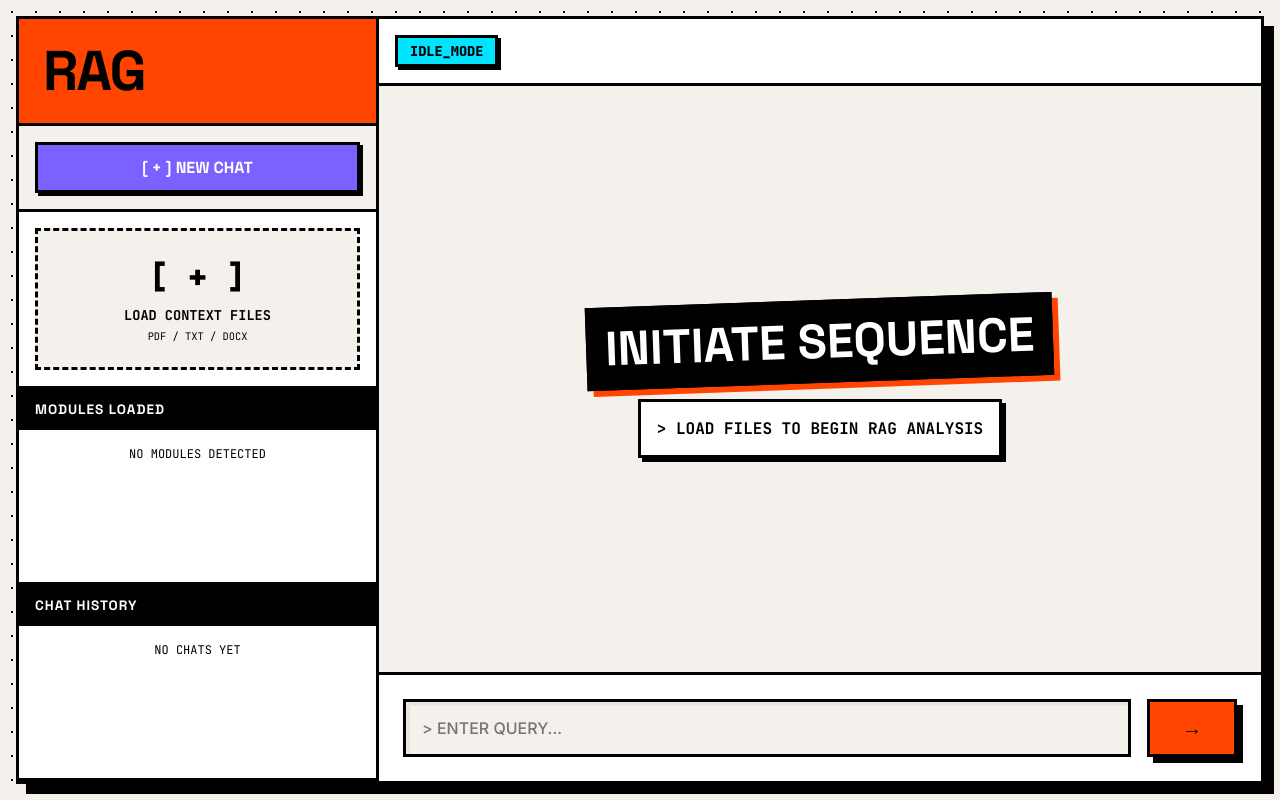
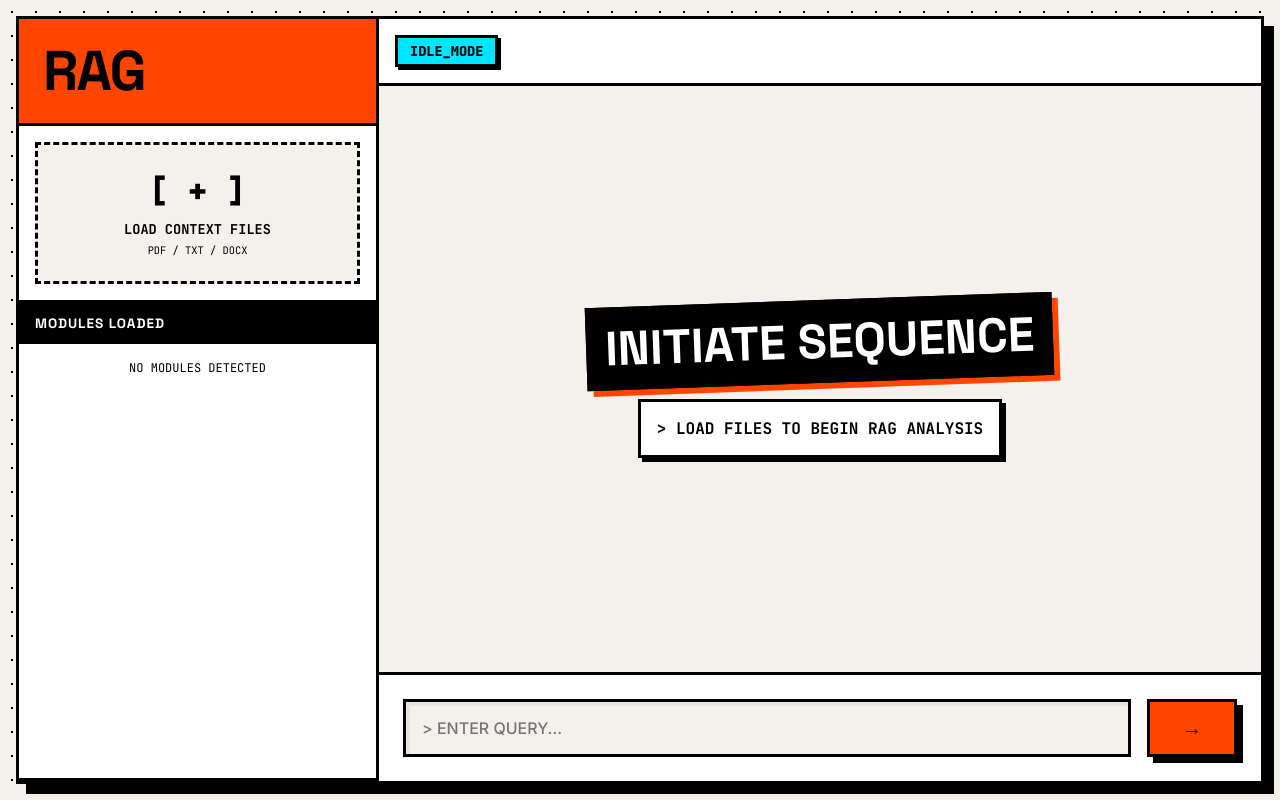
Before and after one commit to kathirm1323-ai/RAG-system, a Flask app: page / in a window 1280 px wide. Run offline with Flask 3, Linux system fonts and the light colour scheme; some web fonts are replaced.

Commit message:
Revert to original brutalist UI but keep session isolation fix

```diff
--- a/templates/index.html
+++ b/templates/index.html
@@ -479,12 +479,6 @@
                 <h1>RAG</h1>
             </div>
 
-            <div style="padding: 1rem; border-bottom: var(--border-thick);">
-                <button id="new-chat-btn" class="brutal-btn" style="width: 100%; font-size: 1rem; padding: 0.75rem;">
-                    [ + ] NEW CHAT
-                </button>
-            </div>
-
             <div class="upload-wrapper">
                 <div class="upload-area" id="drop-zone" onclick="document.getElementById('file-input').click()">
                     <div class="upload-icon">[ + ]</div>
@@ -502,11 +496,12 @@
                 <div style="padding: 1rem; font-family: 'JetBrains Mono'; font-size: 0.75rem; text-align: center;">NO MODULES DETECTED</div>
             </div>
 
-            <div class="section-header">
-                <span>CHAT HISTORY</span>
+            <div class="section-header" style="display: none;">
+                <span>Global Trace Log</span>
+                <button id="clear-btn" class="brutal-btn" style="font-size:0.65rem; padding: 2px 6px;">PURGE</button>
             </div>
-            <div class="list-container" id="chat-history-list" style="border-bottom: var(--border-thick); max-height: 250px;">
-                <div style="padding: 1rem; font-family: 'JetBrains Mono'; font-size: 0.75rem; text-align: center;">NO CHATS YET</div>
+            <div class="list-container" id="history-box" style="border-bottom:none; display: none;">
+                <div style="padding: 1rem; font-family: 'JetBrains Mono'; font-size: 0.75rem; text-align: center;">NO TRACES IN BUFFER</div>
             </div>
         </aside>
 
@@ -549,12 +544,11 @@
         const queryInput = document.getElementById('query-input');
         const sendBtn = document.getElementById('send-btn');
         const toast = document.getElementById('toast');
-        const chatHistoryList = document.getElementById('chat-history-list');
+        const historyBox = document.getElementById('history-box');
         const libraryBox = document.getElementById('library-box');
         const modeBadge = document.getElementById('mode-badge');
         const activeFilesBadge = document.getElementById('active-files-badge');
         const welcomeState = document.getElementById('welcome-state');
-        const newChatBtn = document.getElementById('new-chat-btn');
 
         let isReady = false;
         let interactionCount = 0;
@@ -638,10 +632,10 @@
                 }
             };
 
+            historyBox.insertBefore(div, historyBox.firstChild);
+        }
+
         // --- Session Management ---
-        let chats = JSON.parse(localStorage.getItem('rag_chats')) || [];
-        let currentChatId = null;
-
         function generateUUID() {
             return 'xxxx-xxxx-4xxx-yxxx'.replace(/[xy]/g, function(c) {
                 var r = Math.random() * 16 | 0, v = c == 'x' ? r : (r & 0x3 | 0x8);
@@ -649,131 +643,69 @@
             });
         }
 
-        function saveChats() {
-            localStorage.setItem('rag_chats', JSON.stringify(chats));
+        let sessionId = sessionStorage.getItem('rag_session_id');
+        if (!sessionId) {
+            sessionId = generateUUID();
+            sessionStorage.setItem('rag_session_id', sessionId);
         }
 
-        function getCurrentChat() {
-            return chats.find(c => c.id === currentChatId);
-        }
+        async function deleteHistoryItem(pairIndex, element) {
+            if (!confirm("PURGE THIS TRACE?")) return;
 
-        function renderChatHistoryList() {
-            chatHistoryList.innerHTML = '';
-            if (chats.length === 0) {
-                chatHistoryList.innerHTML = '<div style="padding: 1rem; font-family: \'JetBrains Mono\'; font-size: 0.75rem; text-align: center;">NO CHATS YET</div>';
-                return;
-            }
-
-            const sortedChats = [...chats].sort((a, b) => b.timestamp - a.timestamp);
-
-            sortedChats.forEach(chat => {
-                const div = document.createElement('div');
-                const isActive = (chat.id === currentChatId);
-                div.className = 'history-item';
-                if (isActive) {
-                    div.style.background = 'rgba(255, 69, 0, 0.1)';
-                    div.style.borderLeft = '4px solid var(--accent-orange)';
+            try {
+                const response = await fetch(`${API_BASE_URL}/delete_history_item`, {
+                    method: 'POST',
+                    headers: {'Content-Type': 'application/json'},
+                    body: JSON.stringify({ pair_index: pairIndex, session_id: sessionId })
+                });
+                if (response.ok) {
+                    element.style.display = 'none';
+                    setTimeout(() => { fetchHistory(); showToast("TRACE PURGED"); }, 100);
+                } else {
+                    showToast("PURGE FAILED", true);
                 }
-
-                div.innerHTML = `
-                    <button class="delete-item-btn" title="Delete" onclick="event.stopPropagation(); deleteChat('${chat.id}')">X</button>
-                    <strong>${chat.title}</strong>
-                    <span style="font-size: 0.65rem; color: #666; font-family: 'JetBrains Mono';">${new Date(chat.timestamp).toLocaleTimeString([], {hour: '2-digit', minute:'2-digit'})}</span>
-                `;
-
-                div.onclick = () => switchChat(chat.id);
-                chatHistoryList.appendChild(div);
-            });
-        }
-
-        function createNewChat() {
-            let chatName = prompt("> ENTER CHAT NAME:", "NEW_SESSION");
-            if (chatName === null) return;
-            chatName = chatName.trim() || "NEW_SESSION";
-
-            currentChatId = generateUUID();
-            let newChat = {
-                id: currentChatId,
-                title: chatName,
-                timestamp: Date.now()
-            };
-            chats.push(newChat);
-            saveChats();
-
-            chatBox.innerHTML = '';
-            if (welcomeState) {
-                welcomeState.style.display = 'flex';
-                chatBox.appendChild(welcomeState);
-            }
-            globalUploadedFiles = [];
-            isReady = false;
-            updateModeBadge();
-            renderModulesLoaded();
-            renderChatHistoryList();
-            queryInput.value = '';
-            queryInput.focus();
-        }
-
-        async function switchChat(chatId) {
-            currentChatId = chatId;
-            chatBox.innerHTML = '';
-            globalUploadedFiles = [];
-            isReady = false;
-            renderChatHistoryList();
-
-            await updateStatus();
-            await fetchHistory();
-        }
-
-        async function deleteChat(chatId) {
-            if (!confirm("PURGE THIS CHAT SESSION?")) return;
-            chats = chats.filter(c => c.id !== chatId);
-            saveChats();
-
-            // Optionally clear history on backend as well
-            fetch(API_BASE_URL + '/clear_history', {
-                method: 'POST',
-                headers: {'Content-Type': 'application/json'},
-                body: JSON.stringify({ session_id: chatId })
-            }).catch(e => console.log(e));
-
-            if (currentChatId === chatId) {
-                if (chats.length > 0) {
-                    const sorted = [...chats].sort((a, b) => b.timestamp - a.timestamp);
-                    switchChat(sorted[0].id);
-                } else {
-                    createNewChat();
-                }
-            } else {
-                renderChatHistoryList();
+            } catch (e) {
+                showToast("NETWORK ERROR", true);
             }
         }
 
-        newChatBtn.addEventListener('click', createNewChat);
-
         async function fetchHistory() {
             try {
-                const response = await fetch(`${API_BASE_URL}/history?session_id=${currentChatId}`);
+                const response = await fetch(`${API_BASE_URL}/history?session_id=${sessionId}`);
                 const data = await response.json();
                 if (data.history) {
+                    historyBox.innerHTML = '';
                     chatBox.innerHTML = '';
 
                     if (data.history.length > 0) hideWelcome();
-                    else if (welcomeState) {
-                        welcomeState.style.display = 'flex';
-                        chatBox.appendChild(welcomeState);
-                    }
 
+                    interactionCount = 0;
                     for (let i = 0; i < data.history.length; i += 2) {
                         if (data.history[i] && data.history[i+1]) {
+                            const pairIndex = interactionCount++;
                             const userText = data.history[i].content;
                             const aiText = data.history[i+1].content;
 
-                            appendMessage('user', userText);
+                            appendHistoryItem(userText, aiText, pairIndex);
+                            appendMessage('user', userText, `msg-pair-${pairIndex}`);
                             appendMessage('ai', aiText);
                         }
                     }
-                    if (data.history.length > 0) {
+                    if (data.history.length === 0) {
+                        historyBox.innerHTML = '<div style="padding: 1rem; font-family: \'JetBrains Mono\'; font-size: 0.75rem; text-align: center;">NO TRACES IN BUFFER</div>';
+                        if (globalUploadedFiles.length > 0) {
+                            const sysMsg = document.createElement('div');
+                            sysMsg.className = 'mono-font';
+                            sysMsg.style = 'align-self: center; background: var(--black); color: var(--white); padding: 4px 12px; font-size: 0.75rem; border: var(--border-thick); box-shadow: 4px 4px 0px var(--accent-purple);';
+                            sysMsg.textContent = `GLOBAL BUFFER READY`;
+                            chatBox.appendChild(sysMsg);
+                        } else {
+                            if (welcomeState) {
+                                welcomeState.style.display = 'flex';
+                                chatBox.appendChild(welcomeState);
+                            }
+                        }
+                    } else {
                         setTimeout(() => chatBox.scrollTop = chatBox.scrollHeight, 100);
                     }
                 }
@@ -782,30 +714,27 @@
             }
         }
 
-
-        function renderModulesLoaded() {
-            libraryBox.innerHTML = '';
-            if (globalUploadedFiles.length > 0) {
-                globalUploadedFiles.forEach(filename => {
-                    const div = document.createElement('div');
-                    div.className = 'library-item';
-                    div.innerHTML = `<span>📄</span><span>${filename}</span>`;
-                    libraryBox.appendChild(div);
-                });
-            } else {
-                libraryBox.innerHTML = '<div style="padding: 1rem; font-family: \'JetBrains Mono\'; font-size: 0.75rem; text-align: center;">NO MODULES DETECTED</div>';
-            }
-        }
-
         async function updateStatus() {
             try {
-                const response = await fetch(`${API_BASE_URL}/status?session_id=${currentChatId}`);
+                const response = await fetch(`${API_BASE_URL}/status?session_id=${sessionId}`);
                 const data = await response.json();
+                libraryBox.innerHTML = '';
 
                 globalUploadedFiles = data.uploaded_files || [];
-                isReady = globalUploadedFiles.length > 0;
 
-                renderModulesLoaded();
+                if (globalUploadedFiles.length > 0) {
+                    isReady = true;
+                    globalUploadedFiles.forEach(filename => {
+                        const div = document.createElement('div');
+                        div.className = 'library-item';
+                        div.innerHTML = `<span>📄</span><span>${filename}</span>`;
+                        libraryBox.appendChild(div);
+                    });
+                } else {
+                    isReady = false;
+                    libraryBox.innerHTML = '<div style="padding: 1rem; font-family: \'JetBrains Mono\'; font-size: 0.75rem; text-align: center;">NO MODULES DETECTED</div>';
+                }
+
                 updateModeBadge();
             } catch (e) {
                 console.log("Status update failed", e);
@@ -843,21 +772,13 @@
             try {
                 const formData = new FormData();
                 files.forEach(file => formData.append('files', file));
-                formData.append('session_id', currentChatId);
+                formData.append('session_id', sessionId);
 
                 const response = await fetch(API_BASE_URL + '/upload_multi', { method: 'POST', body: formData });
                 const data = await response.json();
 
                 if (response.ok) {
                     showToast("INGESTION COMPLETE");
-
-                    const chat = getCurrentChat();
-                    if (chat) {
-                        chat.timestamp = Date.now();
-                        saveChats();
-                        renderChatHistoryList();
-                    }
-
                     await updateStatus();
                 } else {
                     showToast(data.error || "INGESTION FAILED", true);
@@ -881,7 +802,8 @@
                 return;
             }
 
-            appendMessage('user', text);
+            const pairIndex = interactionCount++;
+            appendMessage('user', text, `msg-pair-${pairIndex}`);
             queryInput.value = '';
 
             const thinkingDiv = document.createElement('div');
@@ -904,16 +826,7 @@
 
                 if (response.ok) {
                     appendMessage('ai', data.answer, null, data.sources || null);
-
-                    const chat = getCurrentChat();
-                    if (chat) {
-                        if (chat.title === "NEW_SESSION") {
-                            chat.title = text.substring(0, 30) + (text.length > 30 ? "..." : "");
-                        }
-                        chat.timestamp = Date.now();
-                        saveChats();
-                        renderChatHistoryList();
-                    }
+                    appendHistoryItem(text, data.answer, pairIndex);
                 } else {
                     appendMessage('ai', "ERR: " + (data.error || "GENERATION FAILED"));
                 }
@@ -952,11 +865,11 @@
 
         // Initialize
         window.addEventListener('load', async () => {
-            if (chats.length > 0) {
-                const sorted = [...chats].sort((a, b) => b.timestamp - a.timestamp);
-                await switchChat(sorted[0].id);
-            } else {
-                createNewChat();
+            try {
+                await updateStatus();
+                await fetchHistory();
+            } catch (e) {
+                console.log("Status check failed", e);
             }
         });
     </script>
```
